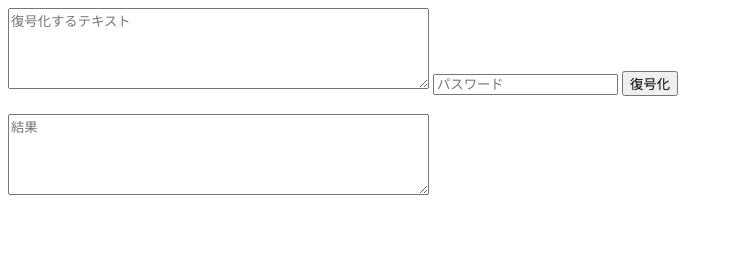
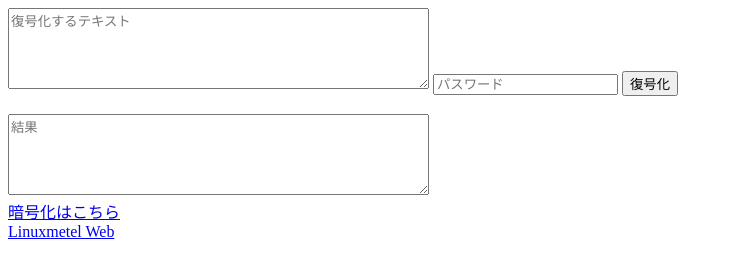
Before and after one commit to linuxmetel/linuxmetel.github.io, a plain HTML site: page decyrpt.html in a window 1280 px wide. Shown: the whole page, without its empty margins (0-733 px from the left). Drawn offline with nearby package versions, Linux system fonts and the light colour scheme.

Commit message:
暗号化・復号化のページにそれぞれリンクの追加

```diff
--- a/decyrpt.html
+++ b/decyrpt.html
@@ -2,6 +2,7 @@
 <html lang="en">
   <head>
     <meta charset="utf-8"/>
+    <title>復号化</title>
   </head>
   <body>
     <script type="text/javascript" src="https://code.jquery.com/jquery-3.4.1.min.js"></script>
@@ -19,5 +20,9 @@ var word = CryptoJS.AES.decrypt(text, pwd).toString(CryptoJS.enc.Utf8);
           $('#kekka').val(word);
       };
     </script>
+    <br />
+    <a href="encyrpt.html">暗号化はこちら</a>
+    <br />
+    <a href="/">Linuxmetel Web</a>
   </body>
 </html>
```
Also changed, not shown: encyrpt.html (+5 -0 lines). Lines whose indentation alone changed are shown as unchanged.
